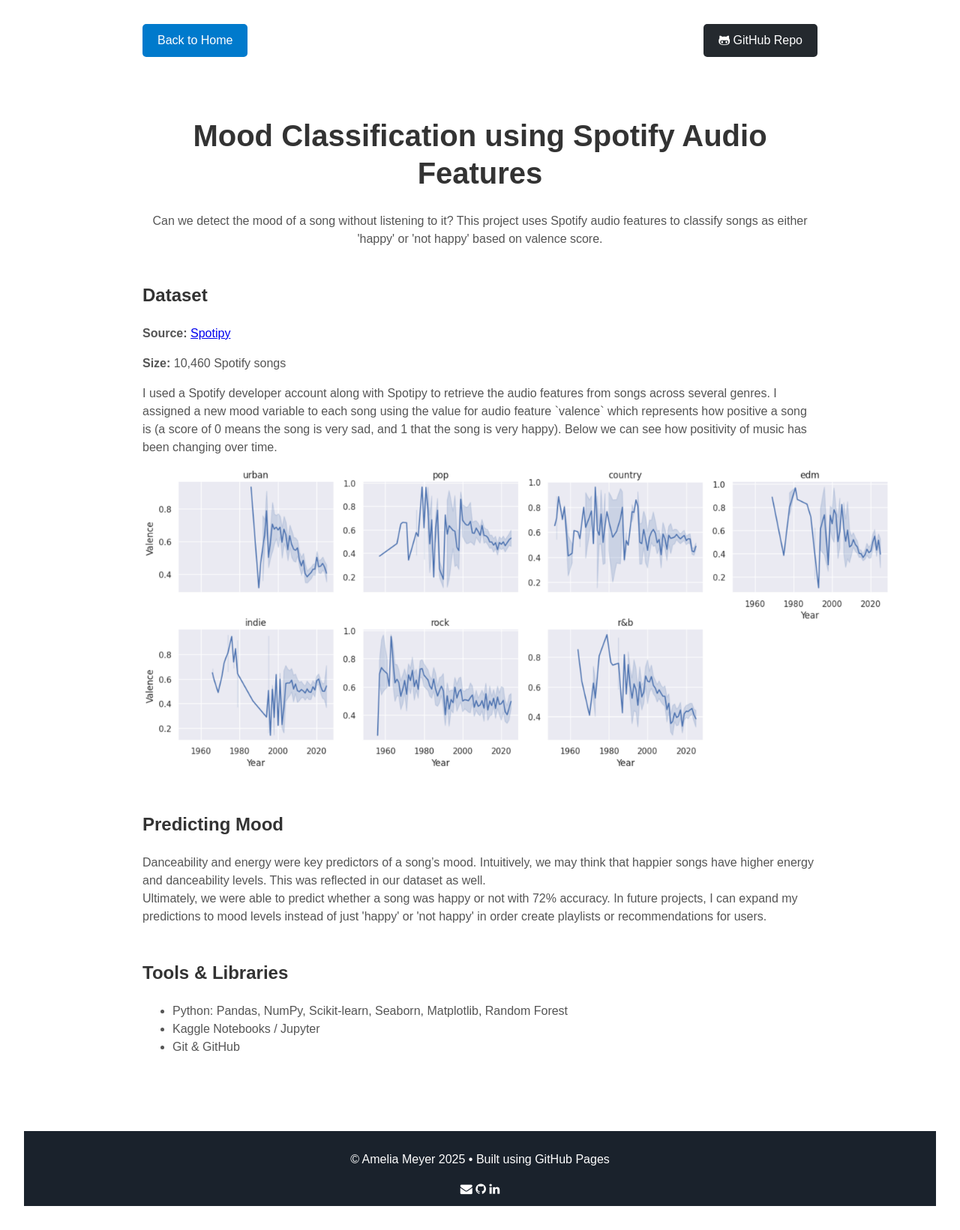
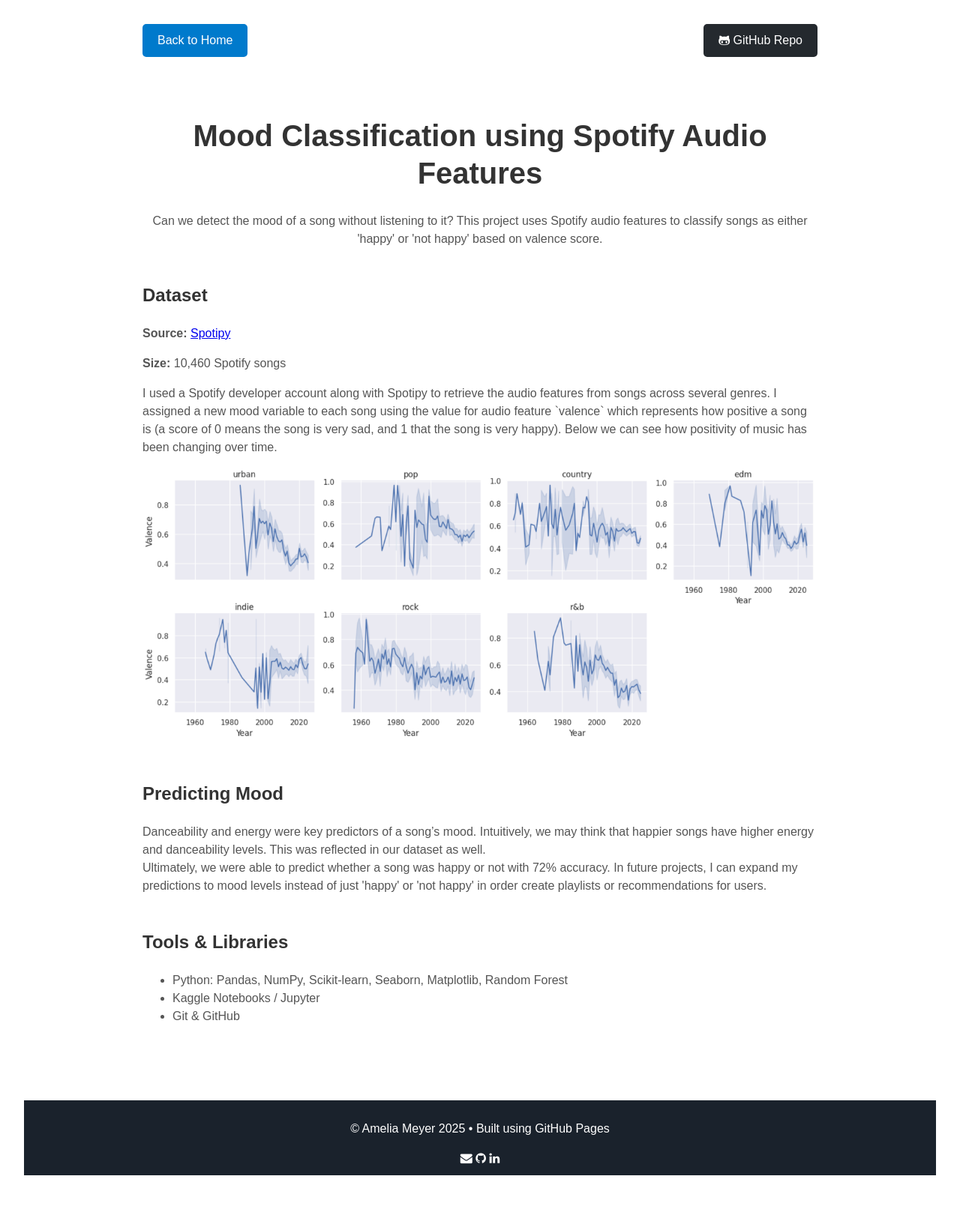
Before and after one commit to ameliameyer/home_, a Jekyll site: the page built from projects/mood_prediction.html, in a window 1280 px wide. Shown: the whole page at 75% size. Built offline with Jekyll 4.4.1, drawn with Linux system fonts in a browser that asks for light colours; after the commit the page ends 1600 px from its top, so only the background shows below that.

Commit message:
Update mood_prediction.html

```diff
--- a/projects/mood_prediction.html
+++ b/projects/mood_prediction.html
@@ -28,7 +28,7 @@ permalink: /mood_prediction/
      I assigned a new mood variable to each song using the value for audio feature `valence` which represents how positive a song is
      (a score of 0 means the song is very sad, and 1 that the song is very happy). Below we can see how positivity of music has been changing over time.
   </p>
-  <img src="/home_/projects/img/sp_mood_genres.png" alt="Moods over time" width="1000">
+  <img src="/home_/projects/img/sp_mood_genres.png" alt="Moods over time" width="900">
 </section>
 
 <!-- Insights -->
```
